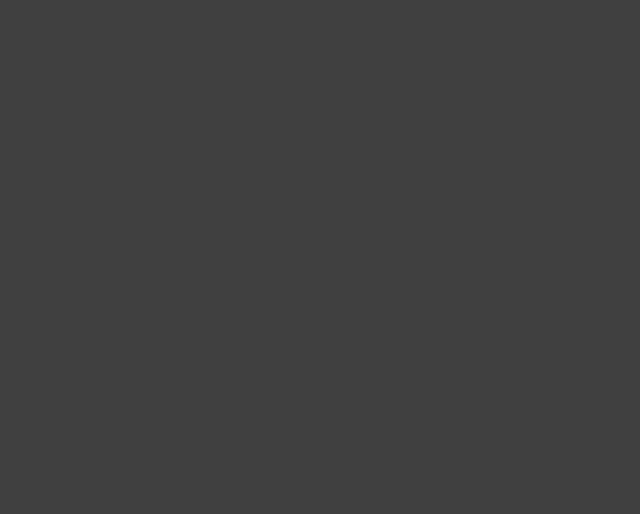
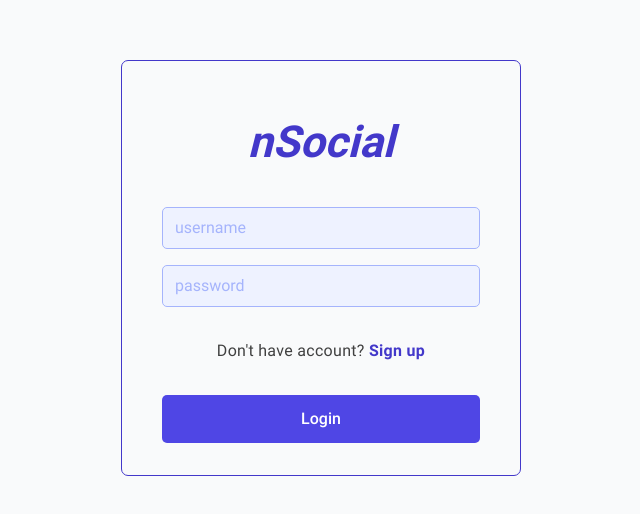
Before and after one commit to stefaN-N-N/nqode-social, a React (Vite) app: page /login in a window 1280 px wide. Before the commit this address had no page. Shown: the part 132-646 px from the top of the page, without its empty margins (319-959 px from the left). Built offline with nearby package versions, Linux system fonts and the light colour scheme.

Commit message:
SN-8 Login page

```diff
--- a/src/App.tsx
+++ b/src/App.tsx
@@ -1,6 +1,7 @@
 import { BrowserRouter, Route, Routes } from 'react-router-dom';
 import Home from './pages/Home/Home';
 import Layout from './pages/Layout/Layout';
+import Login from './pages/Login/Login';
 
 const App = () => {
   return (
@@ -9,6 +10,7 @@ const App = () => {
         <Route path='/' element={<Layout />}>
           <Route path='home' element={<Home />} />
         </Route>
+        <Route path='/login' element={<Login />} />
       </Routes>
     </BrowserRouter>
   );
--- a/src/components/core/Button/Button.module.scss
+++ b/src/components/core/Button/Button.module.scss
@@ -1,28 +1,29 @@
 @import 'src/styles/settings.scss';
 
 .c-button {
-  padding: $space-xs $space-s;
-  margin: $space-s;
+  padding: $space $space-s;
 
-  background: $color-blue;
-  color: $color-white;
+  background: $color-brand-600;
+  color: $color-gray-0;
+  border-radius: $border-radius-sm;
 
   font-size: $fs-base;
-  border: 1px solid $color-blue;
+  font-weight: $fw-medium;
   cursor: pointer;
 
   &:hover {
-    background: $color-white;
-    color: $color-blue;
+    background: $color-brand-100;
+    color: $color-brand-700;
+    border: 2px solid $color-brand-700;
   }
 
   &--secondary {
-    background: $color-white;
-    color: $color-blue;
+    background: $color-gray-700;
+    color: $color-gray-0;
 
     &:hover {
-      background: $color-blue;
-      color: $color-white;
+      background: $color-gray-300;
+      color: $color-gray-700;
     }
   }
 }
--- a/src/components/core/Container/Container.module.scss
+++ b/src/components/core/Container/Container.module.scss
@@ -3,5 +3,5 @@
 .c-container {
   padding: 0 $space-l;
   margin: $space auto;
-  height: 100vh;
+  height: $full-height;
 }
--- /dev/null
+++ b/src/components/core/Form/Form.module.scss
@@ -0,0 +1,25 @@
+@import 'src/styles/settings.scss';
+
+.c-form {
+  display: flex;
+  flex-direction: column;
+  gap: $space-m;
+
+  padding: $space-2xl $space-3xl;
+
+  border: $border-tiny solid $color-brand-700;
+  border-radius: $border-radius-md;
+
+  font-size: $fs-base;
+
+  &__title {
+    margin: $space-m 0;
+
+    color: $color-brand-700;
+
+    font-weight: $fw-bold;
+    font-size: $space-4xl;
+    font-style: italic;
+    text-align: center;
+  }
+}
--- /dev/null
+++ b/src/components/core/Form/Form.tsx
@@ -0,0 +1,18 @@
+import React from 'react';
+import classes from './Form.module.scss';
+
+interface FormProps extends React.InputHTMLAttributes<HTMLFormElement> {
+  children: JSX.Element[];
+  title?: string;
+}
+
+const Form: React.FC<FormProps> = ({ children, onSubmit, title }) => {
+  return (
+    <form onSubmit={onSubmit} className={`${classes['c-form']}`}>
+      {title && <h1 className={`${classes['c-form__title']}`}>{title}</h1>}
+      {children}
+    </form>
+  );
+};
+
+export default Form;
--- /dev/null
+++ b/src/components/core/Input/Input.module.scss
@@ -0,0 +1,25 @@
+@import 'src/styles/settings.scss';
+
+.c-input-container {
+  display: flex;
+  flex-direction: column;
+
+  &__input {
+    background-color: $color-brand-50;
+
+    padding: $space-s $space;
+
+    border: $border-tiny solid $color-brand-300;
+    border-radius: $border-radius-sm;
+
+    width: $full-width;
+
+    &::placeholder {
+      color: $color-brand-300;
+    }
+  }
+
+  &__label {
+    font-weight: $fw-medium;
+  }
+}
--- /dev/null
+++ b/src/components/core/Input/Input.tsx
@@ -0,0 +1,24 @@
+import React from 'react';
+import classes from './Input.module.scss';
+
+interface InputProps extends React.InputHTMLAttributes<HTMLInputElement> {
+  label?: string;
+}
+
+const Input: React.FC<InputProps> = ({ label, value, type, onChange, placeholder, name }) => {
+  return (
+    <div className={`${classes['c-input-container']}`}>
+      {label && <label className={`${classes['c-input-container__label']}`}>{label}</label>}
+      <input
+        className={`${classes['c-input-container__input']}`}
+        type={type}
+        value={value}
+        onChange={onChange}
+        placeholder={placeholder}
+        name={name}
+      />
+    </div>
+  );
+};
+
+export default Input;
--- /dev/null
+++ b/src/pages/Login/Login.module.scss
@@ -0,0 +1,30 @@
+@import 'src/styles/settings.scss';
+
+.c-login-container {
+  display: flex;
+  justify-content: center;
+  align-items: center;
+
+  height: $full-height;
+
+  &__form {
+    display: flex;
+    flex-direction: column;
+
+    margin: $space-4xl auto;
+
+    width: $width-form;
+  }
+
+  &__label {
+    margin: $space-m 0;
+
+    text-align: center;
+    letter-spacing: $letter-space-small;
+
+    &--bold {
+      font-weight: $fw-semi-bold;
+      color: $color-brand-700;
+    }
+  }
+}
--- /dev/null
+++ b/src/pages/Login/Login.tsx
@@ -0,0 +1,52 @@
+import React, { ChangeEvent, useState } from 'react';
+import Form from 'src/components/core/Form/Form';
+import Input from 'src/components/core/Input/Input';
+import classes from './Login.module.scss';
+import Button from 'src/components/core/Button/Button';
+
+const Login = () => {
+  const [formData, setFormData] = useState({
+    username: '',
+    password: ''
+  });
+
+  const handleInputChange = (e: ChangeEvent<HTMLInputElement>) => {
+    const { name, value } = e.target;
+    setFormData({ ...formData, [name]: value });
+  };
+
+  const handleSubmit = (e: React.FormEvent<HTMLFormElement>) => {
+    e.preventDefault();
+    console.log(formData.username + ' ' + formData.password);
+  };
+
+  return (
+    <div className={`${classes['c-login-container']}`}>
+      <div className={`${classes['c-login-container__form']}`}>
+        <Form onSubmit={handleSubmit} title='nSocial'>
+          <Input
+            type='text'
+            name='username'
+            placeholder='username'
+            value={formData.username}
+            onChange={handleInputChange}
+          />
+          <Input
+            type='password'
+            name='password'
+            placeholder='password'
+            value={formData.password}
+            onChange={handleInputChange}
+          />
+          <label className={`${classes['c-login-container__label']}`}>
+            Don't have account?{' '}
+            <span className={`${classes['c-login-container__label--bold']}`}>Sign up</span>
+          </label>
+          <Button label='Login' />
+        </Form>
+      </div>
+    </div>
+  );
+};
+
+export default Login;
--- a/src/styles/general/_variables.scss
+++ b/src/styles/general/_variables.scss
@@ -3,6 +3,7 @@ $color-black: #000;
 $color-white: #fff;
 $color-blue: #007bd3;
 
+$color-gray-0: #fff;
 $color-gray-50: #f9fafb;
 $color-gray-200: #e5e5e5;
 $color-gray-300: #d4d4d4;
@@ -14,15 +15,41 @@ $color-gray-800: #262626;
 $color-gray-900: #171717;
 $color-gray-950: #0a0a0a;
 
+$color-brand-50: #eef2ff;
+$color-brand-100: #e0e7ff;
+$color-brand-200: #c7d2fe;
+$color-brand-300: #a5b4fc;
+$color-brand-400: #818cf8;
+$color-brand-500: #6366f1;
+$color-brand-600: #4f46e5;
+$color-brand-700: #4338ca;
+$color-brand-800: #3730a3;
+$color-brand-900: #312e81;
+
 $color-red-100: #fee2e2;
 $color-red-300: #fca5a5;
 $color-red-700: #b91c1c;
 
+// Shadows
+$shadow-sm: 0 1px 2px rgba(0, 0, 0, 0.04);
+$shadow-md: 0px 0.6rem 2.4rem rgba(0, 0, 0, 0.06);
+$shadow-lg: 0 2.4rem 3.2rem rgba(0, 0, 0, 0.12);
+
+// Border radius
+$border-radius-lg: 3px;
+$border-radius-sm: 5px;
+$border-radius-md: 7px;
+$border-radius-lg: 9px;
+
+// Border
+$border-tiny: 1px;
+
 // Fonts
 $font-family: 'Roboto', sans-serif;
 
-$fs-small: 0.75rem; // 12px
-$fs-base: 16px;
+$fs-xs: 0.75rem; // 12px
+$fs-s: 1.4rem; // 14 px
+$fs-base: 1.6rem; // 16px
 $fs-medium: 1.25rem; // 20px
 
 // Font weight
@@ -33,9 +60,24 @@ $fw-bold-light: 700;
 $fw-bold: 800;
 $fw-extra-bold: 900;
 
+// Line height
+$line-height-base: 1.5;
+
+// Dimensions
+$full-width: 100%;
+$width-form: 40rem; // 400px
+$full-height: 100vh;
+
 // Spacings
-$space-xs: 0.25rem; // 4px
-$space-s: 0.5rem; // 8px
-$space: 1rem; // 16px
-$space-m: 1.25rem; // 20px
-$space-l: 1.5rem; // 24px
+$space-xs: 0.4rem; // 4px
+$space-s: 0.8rem; // 8px
+$space: 1.2rem; // 12px
+$space-m: 1.6rem; // 16px
+$space-l: 2rem; // 20px
+$space-xl: 2.4rem; // 24px
+$space-2xl: 3.2rem; // 32px
+$space-3xl: 4rem; // 40px
+$space-4xl: 4.4rem; // 44px
+
+// Letter spacing
+$letter-space-small: 0.3px;
--- a/src/styles/index.scss
+++ b/src/styles/index.scss
@@ -2,7 +2,51 @@
 @import './general/fonts.scss';
 @import './general/variables.scss';
 
+html {
+  font-size: 62.5%;
+}
+
 body {
-  background-color: $color-gray-700;
-  color: $color-gray-200;
+  background-color: $color-gray-50;
+  color: $color-gray-700;
+
+  font-family: $font-family;
+  font-weight: $fw-base;
+  font-size: $fs-base;
+  line-height: $line-height-base;
+
+  min-height: $full-height;
+
+  transition:
+    color 0.3s,
+    background-color 0.3s;
 }
+
+input,
+button,
+textarea,
+select {
+  font: inherit;
+  color: inherit;
+}
+
+*:disabled {
+  cursor: not-allowed;
+}
+
+input:disabled {
+  background-color: $color-gray-200;
+  color: $color-gray-500;
+}
+
+input:focus,
+button:focus,
+textarea:focus,
+select:focus {
+  outline: 2px solid $color-brand-700;
+  outline-offset: -1px;
+}
+
+a {
+  color: inherit;
+}
```
